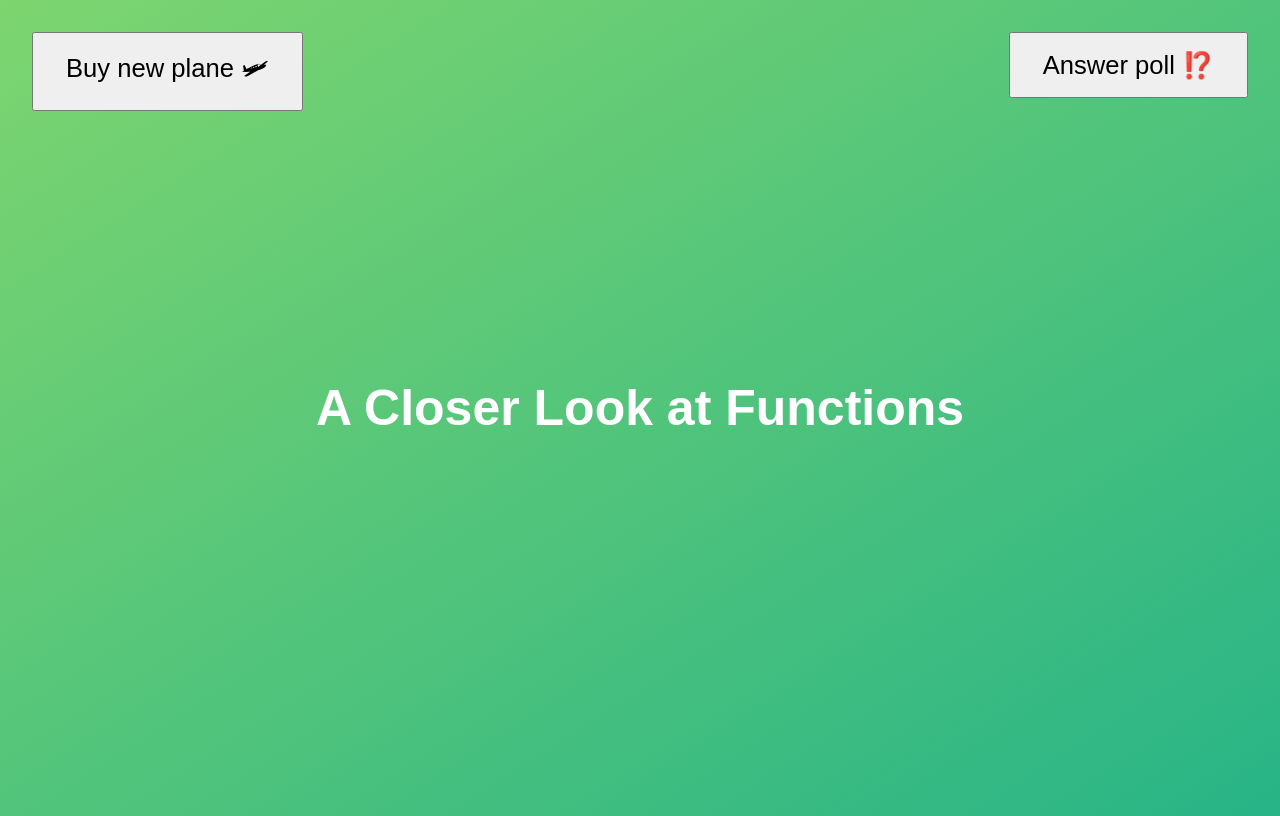
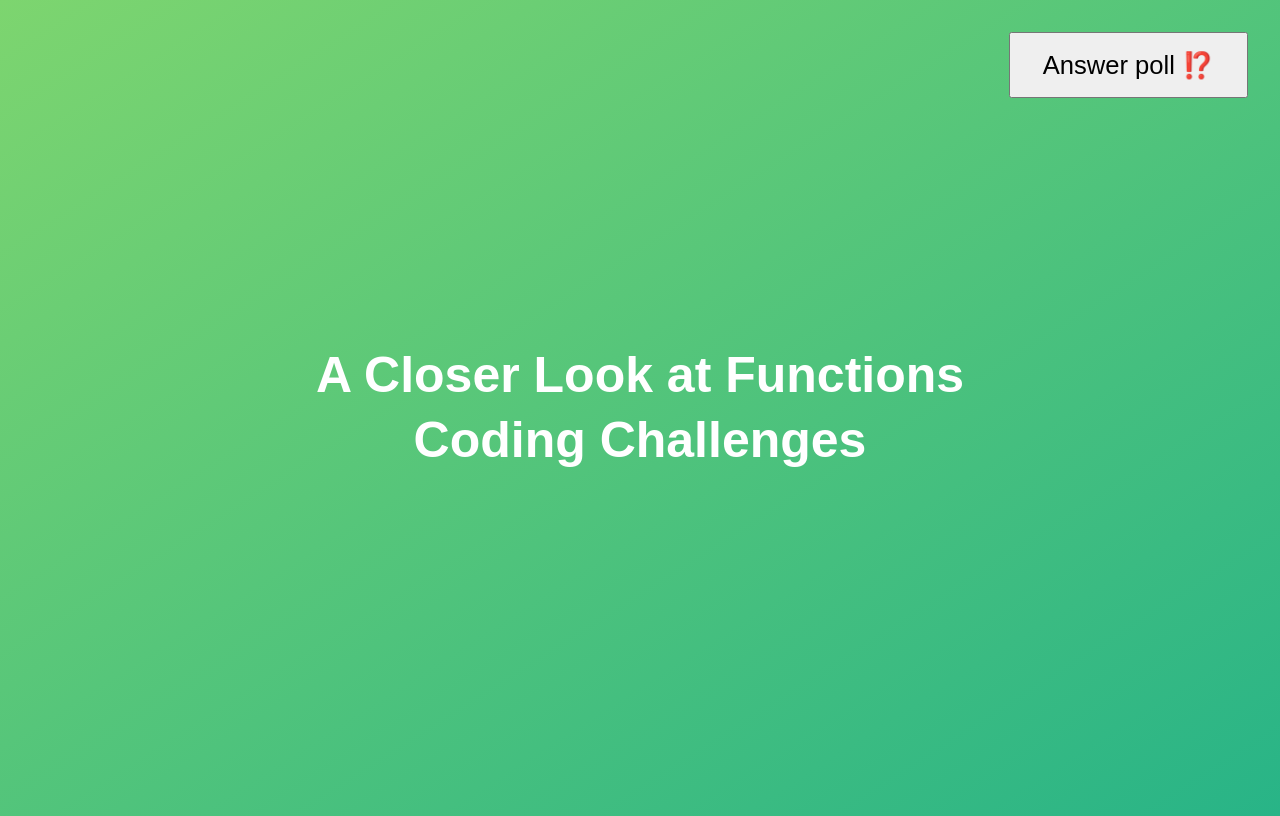
Before and after one commit to nikhilsahu07/Closer-Look-At-Fucntions, a plain HTML site: page index.html in a window 1280 px wide. Drawn offline with Linux system fonts and the light colour scheme.

Commit message:
Ready for the coding challenges on sec#10 close look @ FUCNTION

```diff
--- /dev/null
+++ b/coding-challenge-1.js
@@ -0,0 +1 @@
+'use strict'
--- a/index.html
+++ b/index.html
@@ -43,10 +43,9 @@
 </head>
 
 <body>
-    <h1>A Closer Look at Functions</h1>
-    <button class="buy">Buy new plane 🛩</button>
+    <h1>A Closer Look at Functions<br> Coding Challenges</h1>
     <button class="poll">Answer poll ⁉️</button>
-    <script src="script.js"></script>
+    <script src="coding-challenge-1.js"></script>
 </body>
 
 </html>
```
Also changed, not shown: script.js (deleted, +0 -320 lines).
